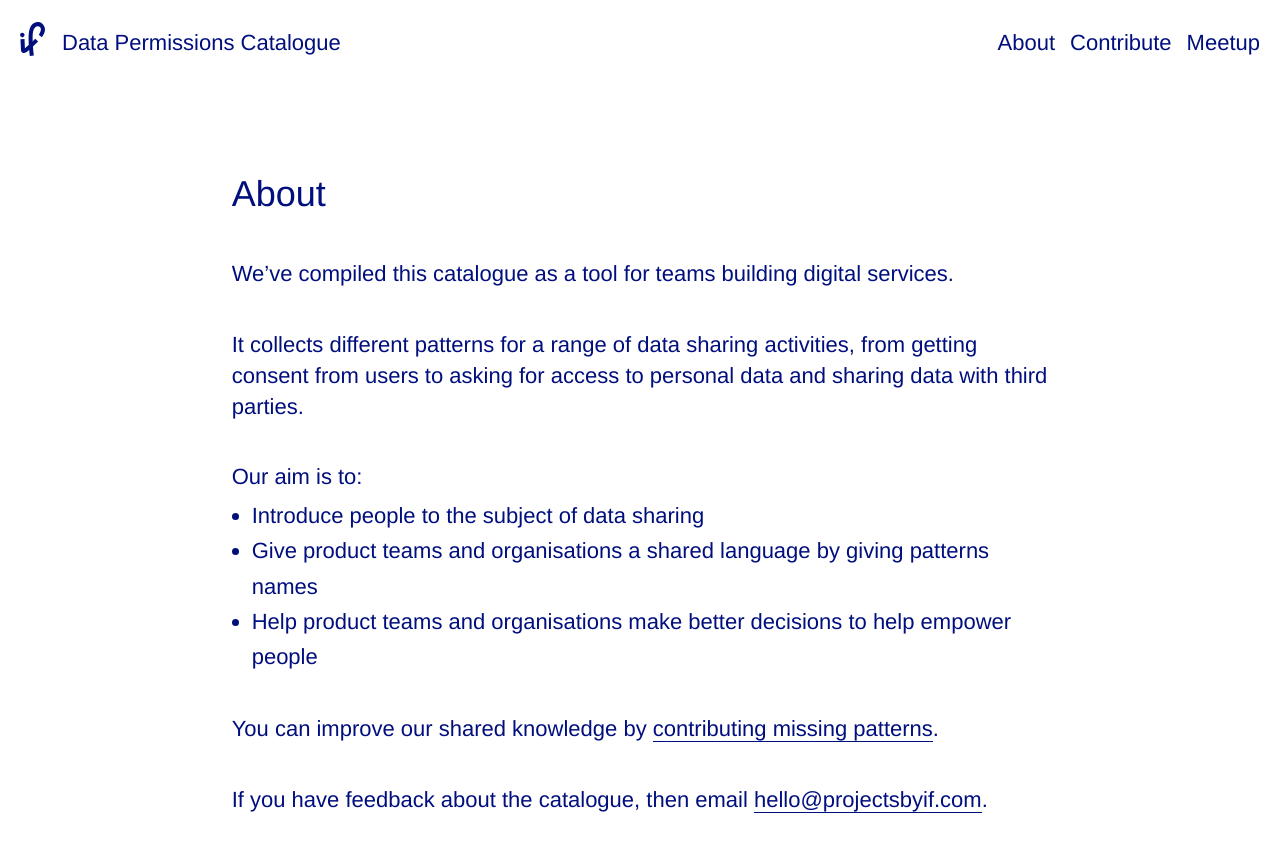
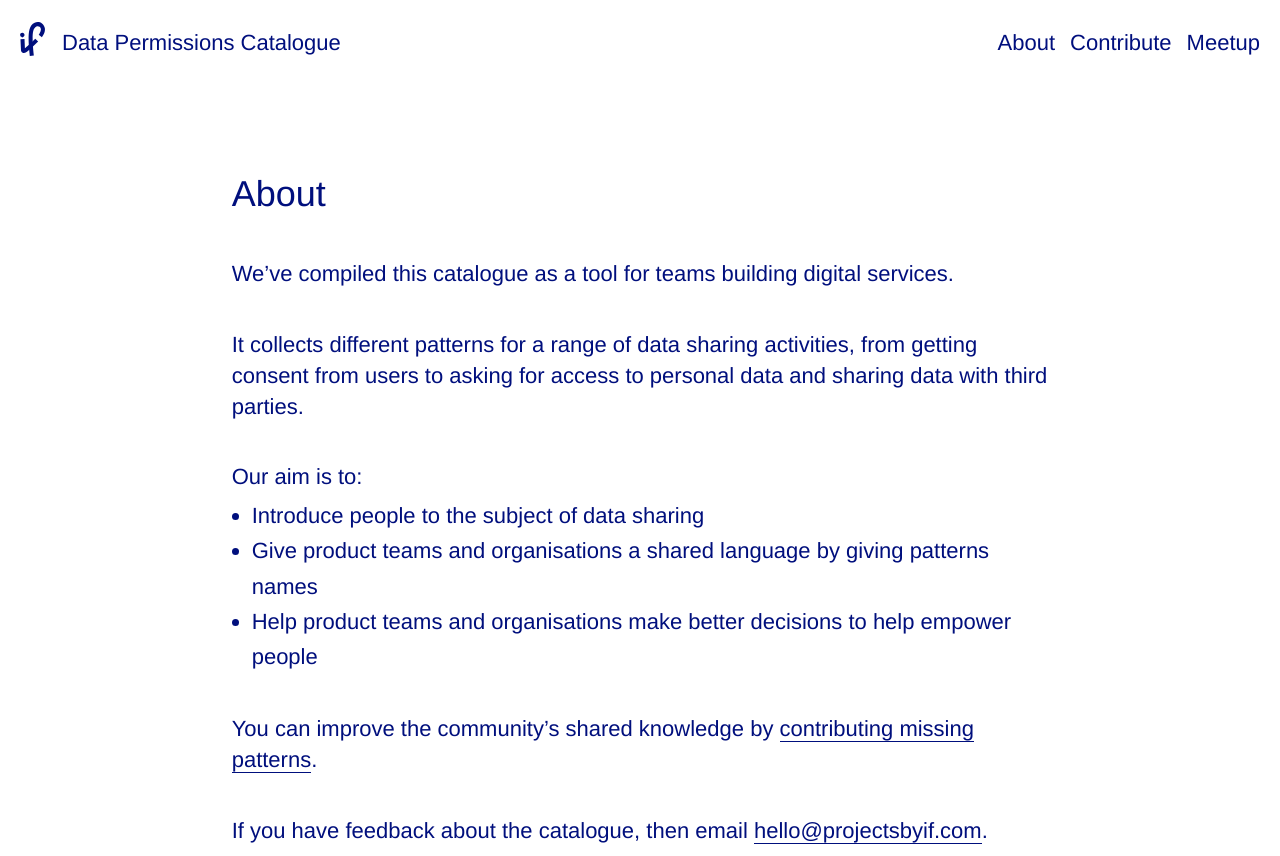
Before and after one commit to projectsbyif/data-permissions-catalogue, a Jekyll site: the page built from about.md, in a window 1280 px wide. Shown: the top 856 px of the page. Built offline with Jekyll 4.4.1, drawn with Linux system fonts in a browser that asks for light colours; nearby versions of some CDN libraries; some web fonts are replaced; comment, search, counter and statistics services are not loaded; grey boxes are pictures that could not be loaded.

Commit message:
Update about.md

```diff
--- a/about.md
+++ b/about.md
@@ -13,7 +13,7 @@ It collects different patterns for a range of data sharing activities, from gett
 - Give product teams and organisations a shared language by giving patterns names
 - Help product teams and organisations make better decisions to help empower people
 
-You can improve our shared knowledge by [contributing missing patterns](/contribute).
+You can improve the community’s shared knowledge by [contributing missing patterns](/contribute).
 
 If you have feedback about the catalogue, then email [hello@projectsbyif.com](mailto:hello@projectsbyif.com).
 
```
